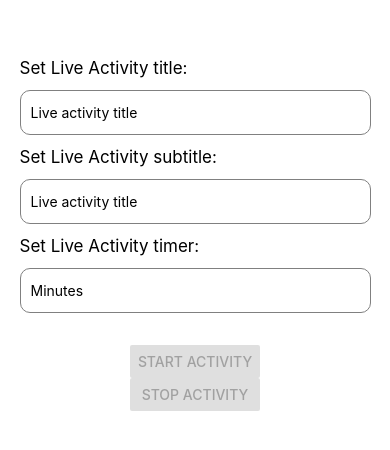
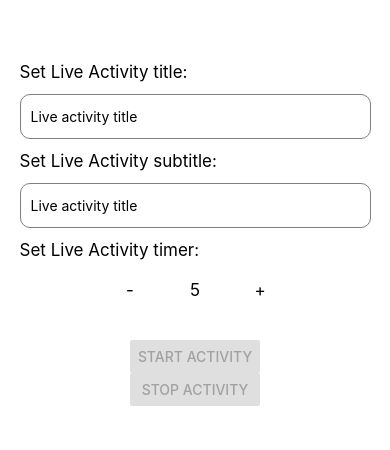
Before and after one commit to software-mansion-labs/expo-live-activity, a React Native app in the folder example/: screen / in a window 390 px wide. Shown: the part 178-628 px from the top of the page. Built offline with nearby package versions, Linux system fonts and the light colour scheme.

Commit message:
Improve timer controls

```diff
--- a/example/App.tsx
+++ b/example/App.tsx
@@ -1,27 +1,31 @@
 import * as LiveActivity from "expo-live-activity";
-import { Button, StyleSheet, TextInput, View, Text } from "react-native";
+import {
+  Button,
+  StyleSheet,
+  TextInput,
+  View,
+  Text,
+  Keyboard,
+  Pressable,
+} from "react-native";
 import { useState } from "react";
 
 export default function App() {
   const [activityId, setActivityID] = useState<String | null>();
   const [title, onChangeTitle] = useState("");
   const [subtitle, onChangeSubtitle] = useState("");
-  const [minutes, onChangeMinutes] = useState('');
+  const [minutes, setMinutes] = useState(5);
 
   const startActivity = () => {
-    let timerMinutes = +minutes
-    if (timerMinutes) {
+    Keyboard.dismiss();
     const state = {
       title: title,
       subtitle: subtitle,
-        date: Date.now() + timerMinutes * 60 * 1000,
+      date: Date.now() + minutes * 60 * 1000,
     };
     const id = LiveActivity.startActivity(state);
     console.log(id);
     setActivityID(id);
-    } else {
-      console.log("Enter valid time")
-    }
   };
 
   const stopActivity = () => {
@@ -35,7 +39,7 @@ export default function App() {
   };
 
   return (
-    <View style={{ flex: 1, alignItems: "center", justifyContent: "center" }}>
+    <View style={styles.container}>
       <Text style={styles.label}>Set Live Activity title:</Text>
       <TextInput
         style={styles.input}
@@ -51,18 +55,20 @@ export default function App() {
         value={subtitle}
       />
       <Text style={styles.label}>Set Live Activity timer:</Text>
-      <TextInput
-          style={styles.input}
-          onChangeText={onChangeMinutes}
-          value={minutes}
-          placeholder="Minutes"
-          keyboardType="numeric"
-        />
+      <View style={styles.timerControlsContainer}>
+        <Pressable style={styles.minus} onPress={() => { setMinutes(minutes - 1)}} disabled={minutes <= 0 }>
+          <Text style={styles.timerControlsText}>-</Text>
+        </Pressable>
+        <Text style={styles.timerControlsText}>{minutes}</Text>
+        <Pressable style={styles.plus} onPress={() => { setMinutes(minutes + 1)}} disabled={minutes >= 60}>
+          <Text style={styles.timerControlsText}>+</Text>
+        </Pressable>
+      </View>
       <View style={styles.buttonsContainer}>
         <Button
           title="Start Activity"
           onPress={startActivity}
-          disabled={title === ""}
+          disabled={title === "" || !!activityId }
         />
         <Button
           title="Stop Activity"
@@ -75,16 +81,44 @@ export default function App() {
 }
 
 const styles = StyleSheet.create({
+  container: {
+    flex: 1,
+    alignItems: "center",
+    justifyContent: "center",
+  },
+  timerControlsContainer: {
+    flexDirection: 'row',
+    padding: 10,
+    margin: 10,
+    width: '90%',
+    alignItems: 'center',
+    justifyContent: 'center',
+  },
+  minus: {
+    marginRight: 50,
+    width: 20,
+    alignItems: 'center',
+    justifyContent: 'center',
+  },
+  plus: {
+    marginLeft: 50,
+    width: 20,
+    alignItems: 'center',
+    justifyContent: 'center',
+  },
+  timerControlsText: {
+    fontSize: 17
+  },
   buttonsContainer: {
-    padding: 20
+    padding: 20,
   },
   label: {
-    width: '90%',
+    width: "90%",
     fontSize: 17,
   },
   input: {
     height: 45,
-    width: '90%',
+    width: "90%",
     margin: 12,
     borderWidth: 1,
     borderColor: "gray",
```
Lines whose indentation alone changed are shown as unchanged.
